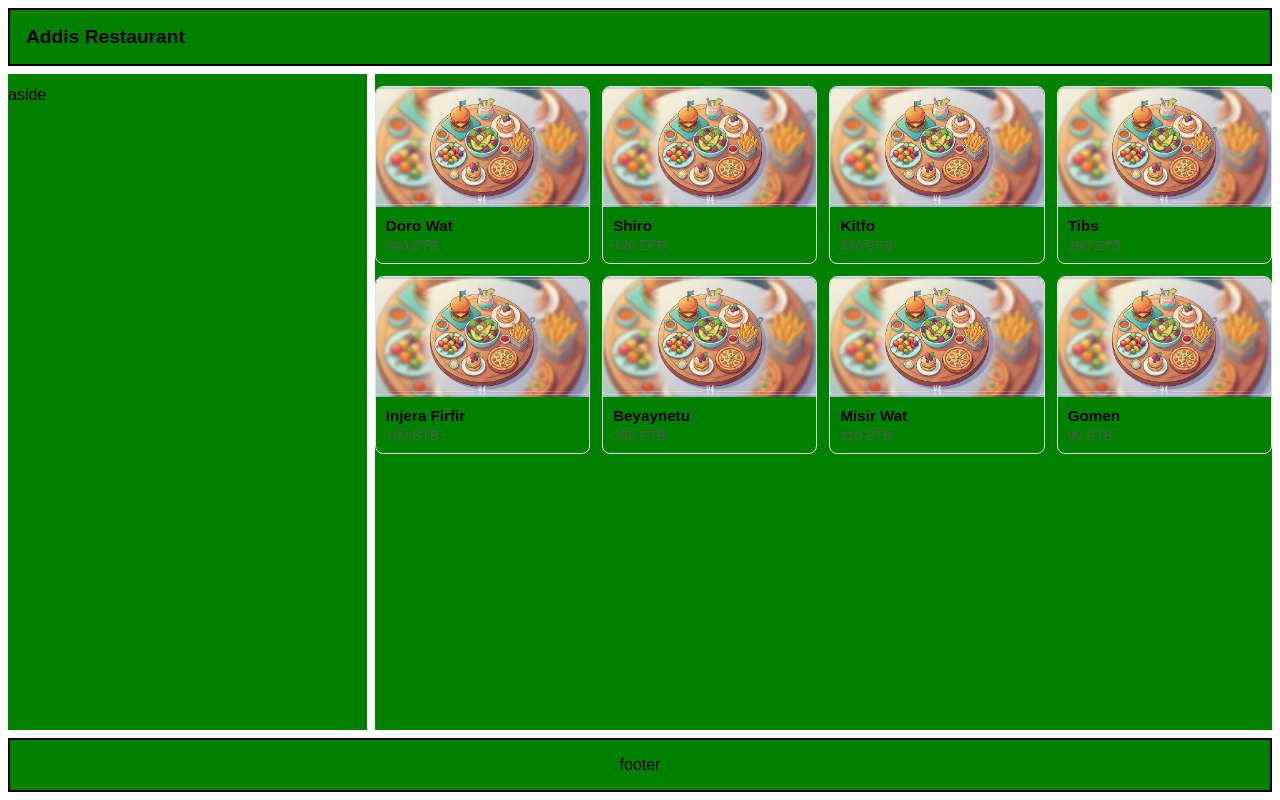
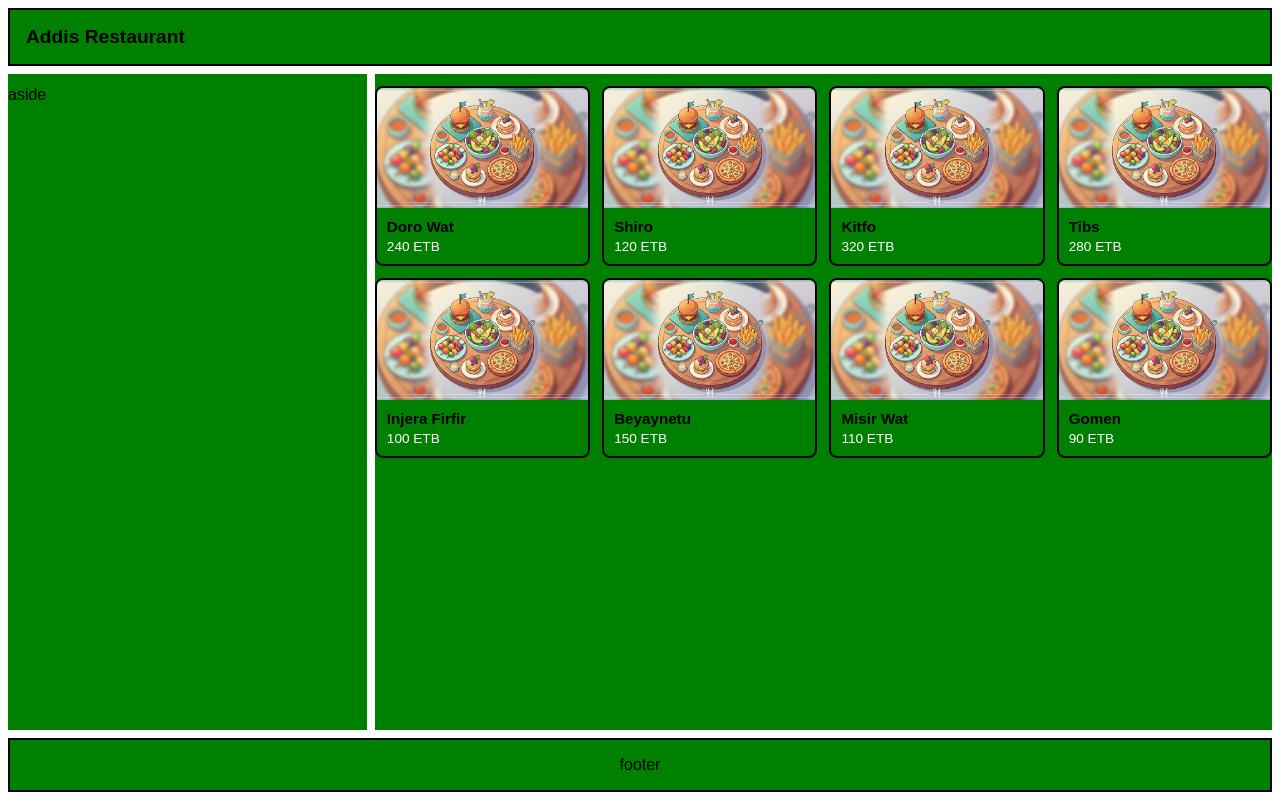
Before and after one commit to Mebtee/codeops-portfolio, a React (Vite) app in the folder MODULE-03/day01/: page / in a window 1280 px wide. Built offline with nearby package versions, Linux system fonts and the light colour scheme.

Commit message:
dish card: white price text, black border

```diff
--- a/MODULE-03/day01/src/components/Dish/Dish.css
+++ b/MODULE-03/day01/src/components/Dish/Dish.css
@@ -1,5 +1,5 @@
 .menu-card {
-  border: 1px solid #e0e0e0;
+  border: 2px solid black;
   border-radius: 8px;
   overflow: hidden;
   background: green;
@@ -23,5 +23,5 @@
 
 .menu-card-body p {
   font-size: 0.85rem;
-  color: #555;
+  color: white;
 }
```
